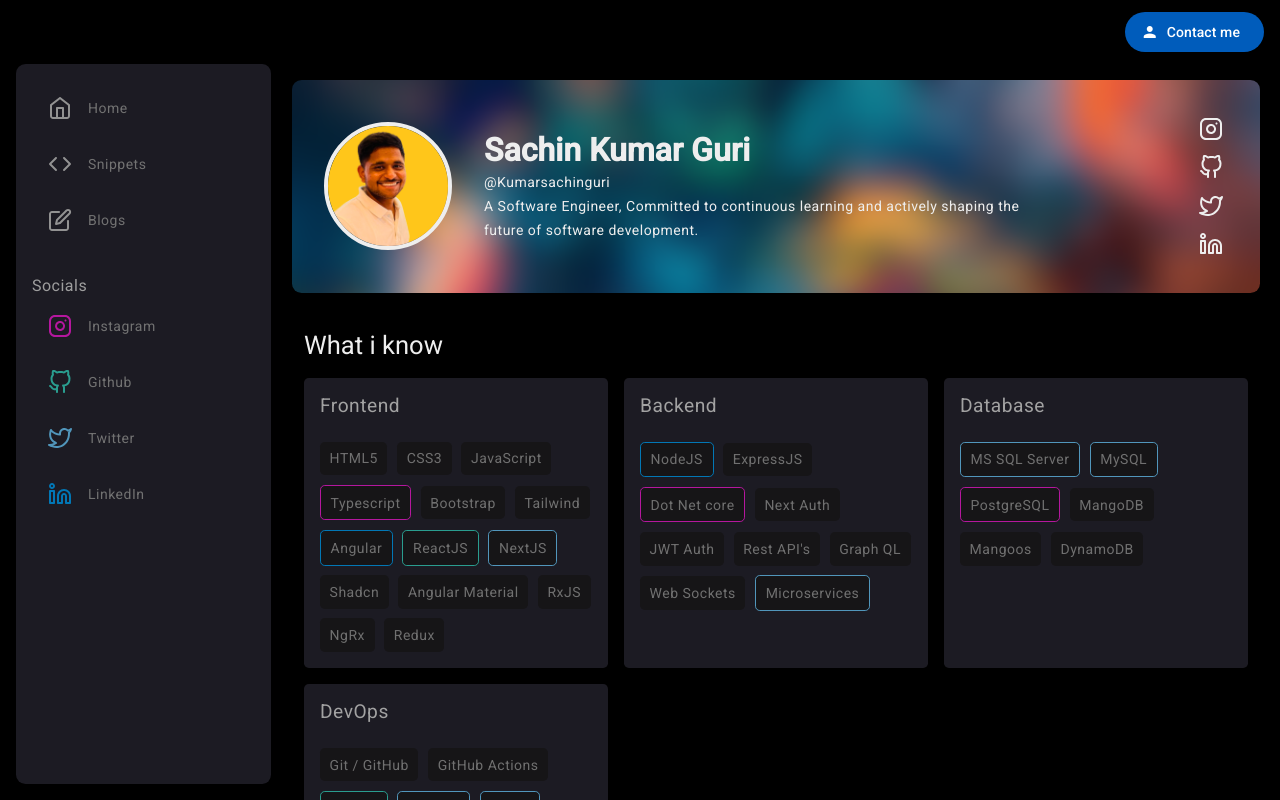
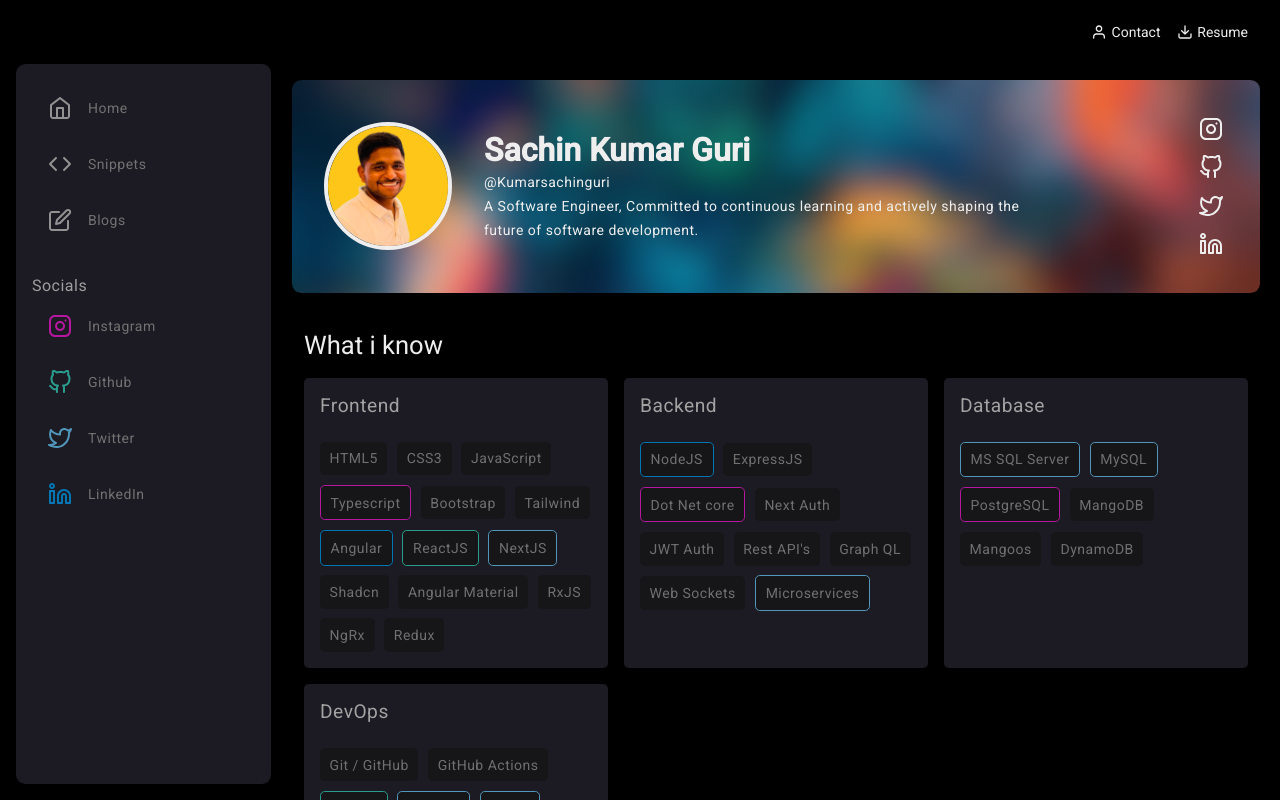
Before and after one commit to kumarsachinguri/kumarsachinguri.github.io, an Angular app: page / in a window 1280 px wide. Built offline with nearby package versions, Linux system fonts and the light colour scheme.

Commit message:
add contact button

```diff
--- a/angular.json
+++ b/angular.json
@@ -34,7 +34,6 @@
             "styles": [
               "@angular/material/prebuilt-themes/azure-blue.css",
               "node_modules/bootstrap/scss/bootstrap.scss",
-              "node_modules/bootstrap-icons/font/bootstrap-icons.min.css",
               "src/styles.scss"
             ],
             "scripts": [
@@ -98,7 +97,6 @@
             "styles": [
               "@angular/material/prebuilt-themes/azure-blue.css",
               "node_modules/bootstrap/scss/bootstrap.scss",
-              "node_modules/bootstrap-icons/font/bootstrap-icons.min.css",
               "src/styles.scss"
             ],
             "scripts": [
--- a/src/app/app.component.html
+++ b/src/app/app.component.html
@@ -1,9 +1,17 @@
 <div class="content-container" [class.is-mobile]="mobileQuery.matches">
-  <mat-toolbar color="primary" class="d-flex justify-content-end align-items-center gap-3 bg-black">
-    <button mat-flat-button>
-      <mat-icon>person</mat-icon>
-      Contact me
-    </button>
+  <mat-toolbar color="primary" class="d-flex justify-content-end align-items-center gap-3 bg-black p-3">
+    <a class="link">
+      <svg class="link-icon">
+        <use xlink:href="icons.svg#icon-user"></use>
+      </svg>
+      Contact
+    </a>
+    <a class="link me-lg-3">
+      <svg class="link-icon">
+        <use xlink:href="icons.svg#icon-download"></use>
+      </svg>
+      Resume
+    </a>
     <button mat-icon-button (click)="snav.toggle()" [ngClass]="{'visually-hidden': !mobileQuery.matches}">
       <mat-icon>menu</mat-icon>
     </button>
--- a/src/app/app.component.scss
+++ b/src/app/app.component.scss
@@ -6,6 +6,28 @@
   bottom: 0;
   left: 0;
   right: 0;
+}
+
+.link {
+  color: #eee;
+  font-size: 0.875rem;
+  text-decoration: none;
+  border-radius: 0.3rem;
+  display: flex;
+  align-items: center;
+  cursor: pointer;
+  gap: 0.3rem;
+  transition: all 0.3s;
+
+  &-icon {
+    height: 1rem;
+    width: 1rem;
+    fill: #eee;
+  }
+
+  &:hover {
+    transform: translateY(-0.16rem);
+  }
 }
 
 .sidenav-container {
@@ -29,6 +51,10 @@
   padding-left: 2rem;
 }
 
+mat-icon {
+  color: #eee;
+}
+
 @media screen and (max-width: 992px) {
   .sidenav-container mat-sidenav {
     width: 16rem;
--- a/src/app/shared/directive/svg-highlight.directive.ts
+++ b/src/app/shared/directive/svg-highlight.directive.ts
@@ -9,8 +9,8 @@
   standalone: true,
 })
 export class SvgHighlightDirective {
-  @Input('svgHighLight') highlightColor: string = 'rgb(146, 146, 146)';
-  private _defaultColor = 'rgb(146, 146, 146)';
+  @Input('svgHighLight') highlightColor: string = '#eee';
+  private _defaultColor = '#eee';
   private el: HTMLElement;
 
   constructor(el: ElementRef) {
--- a/src/index.html
+++ b/src/index.html
@@ -3,7 +3,7 @@
 
 <head>
   <meta charset="utf-8">
-  <title>Sachin Kumar Guri</title>
+  <title>KS Guri</title>
   <base href="/">
   <meta name="viewport" content="width=device-width, initial-scale=1">
   <link rel="icon" type="image/x-icon" href="favicon.ico">
```
